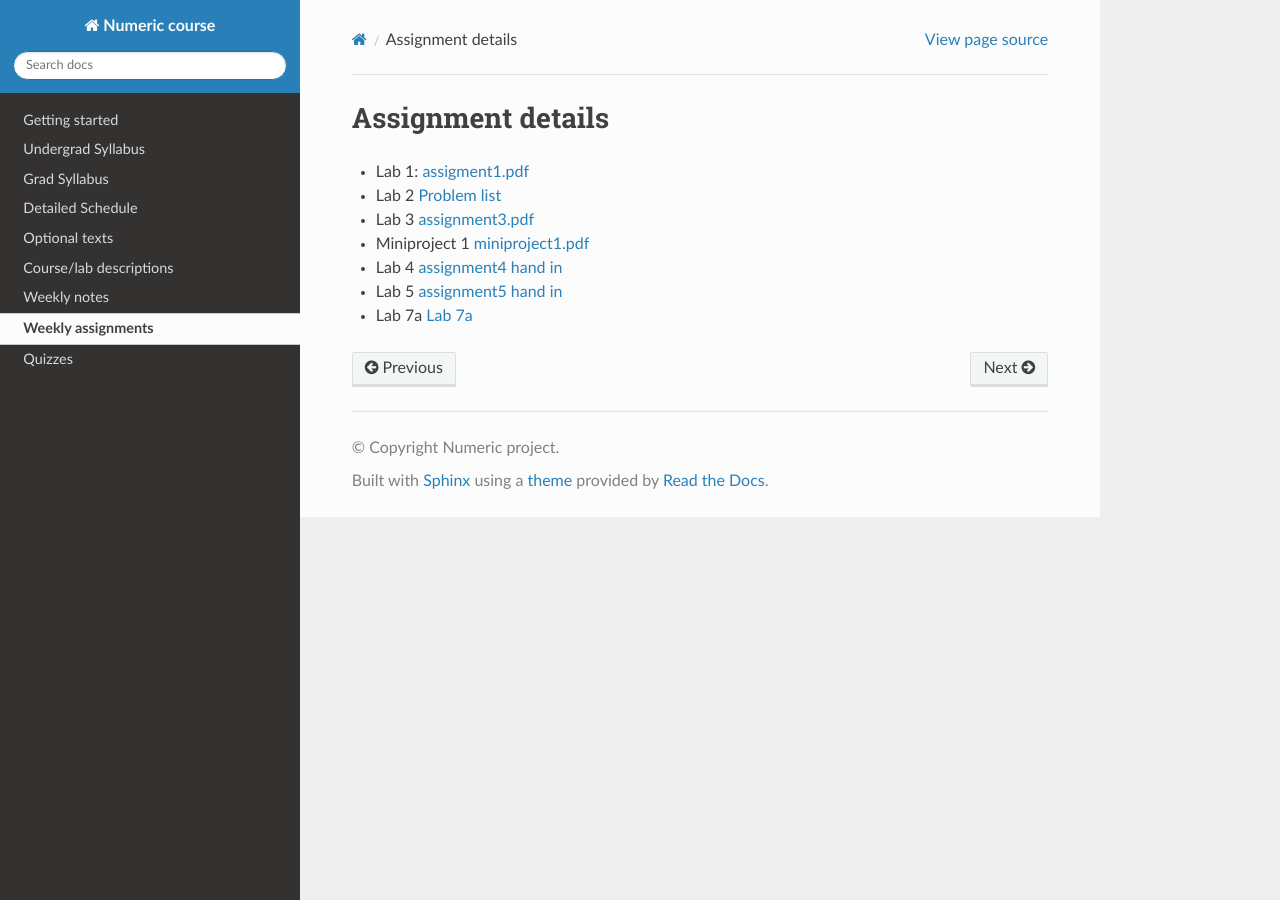
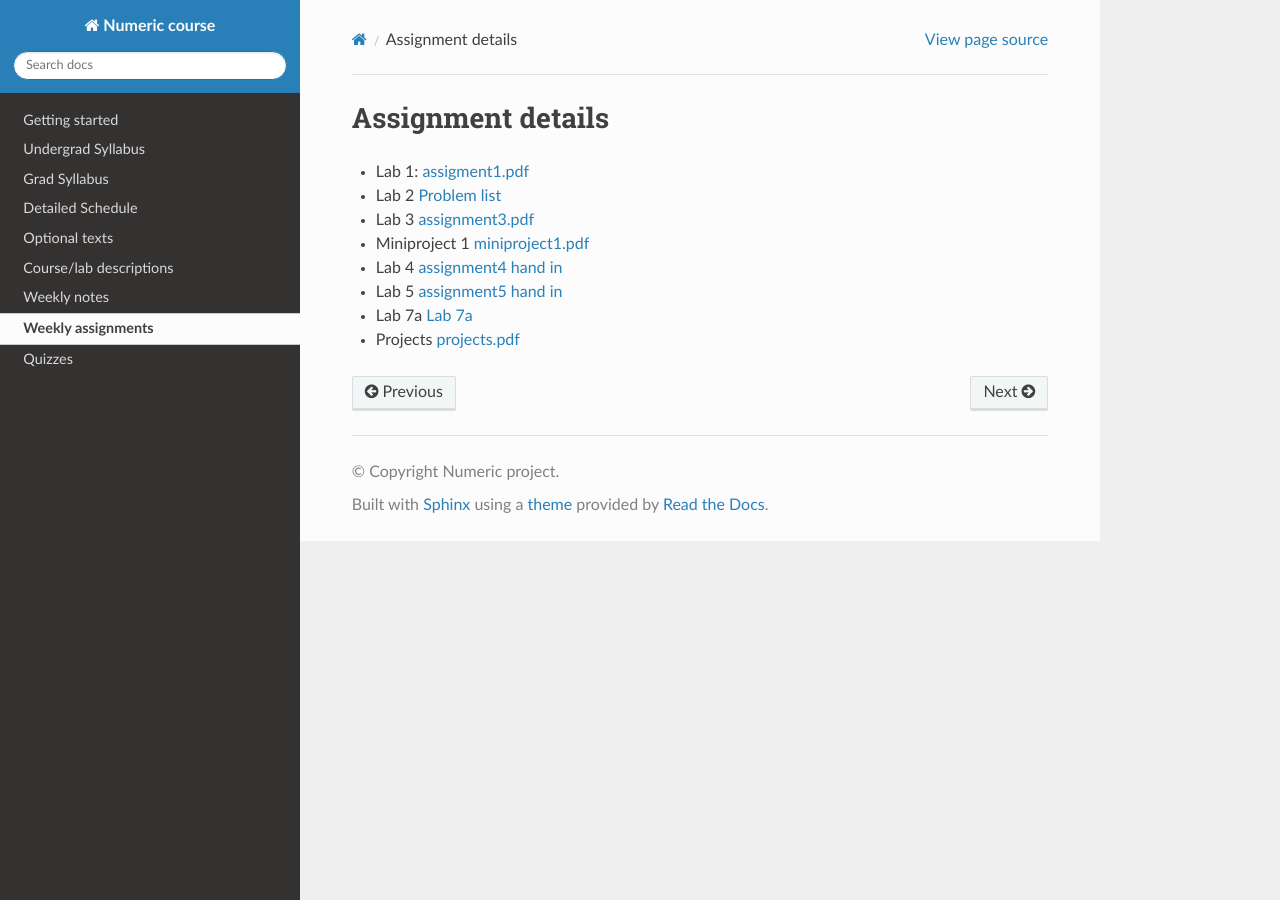
Before and after one commit to rhwhite/numeric_old_2022, a Sphinx documentation site: the page built from docs/assignments.rst, in a window 1280 px wide. Built offline with Sphinx 7.4.7 and the Read the Docs theme 2.0.0, drawn with Linux system fonts in a browser that asks for light colours; pages that are not in the unit, such as notebooks, are missing from menus.

Commit message:
Project (#8)
* Add project and proposal information to assignments

* clean up

```diff
--- a/docs/assignments.rst
+++ b/docs/assignments.rst
@@ -14,3 +14,5 @@ Assignment details
 * Lab 5 `assignment5 hand in <https://phaustin.github.io/numeric/doc_notebooks/lab5/01-lab5.html#Assignment>`_
 
 * Lab 7a `Lab 7a <./lab7.rst>`_
+
+* Projects `projects.pdf <pdfs/projects.pdf>`_
```
Also changed, not shown: 2 other files.
